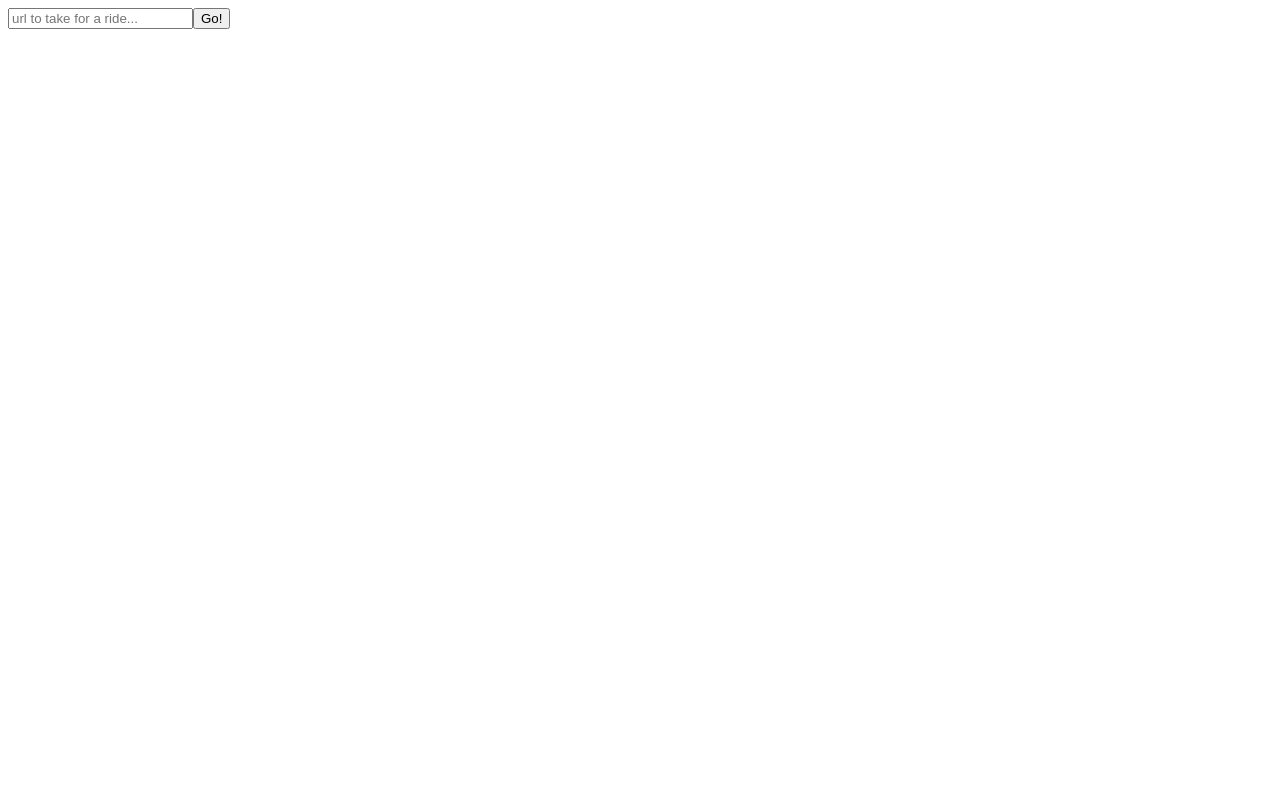
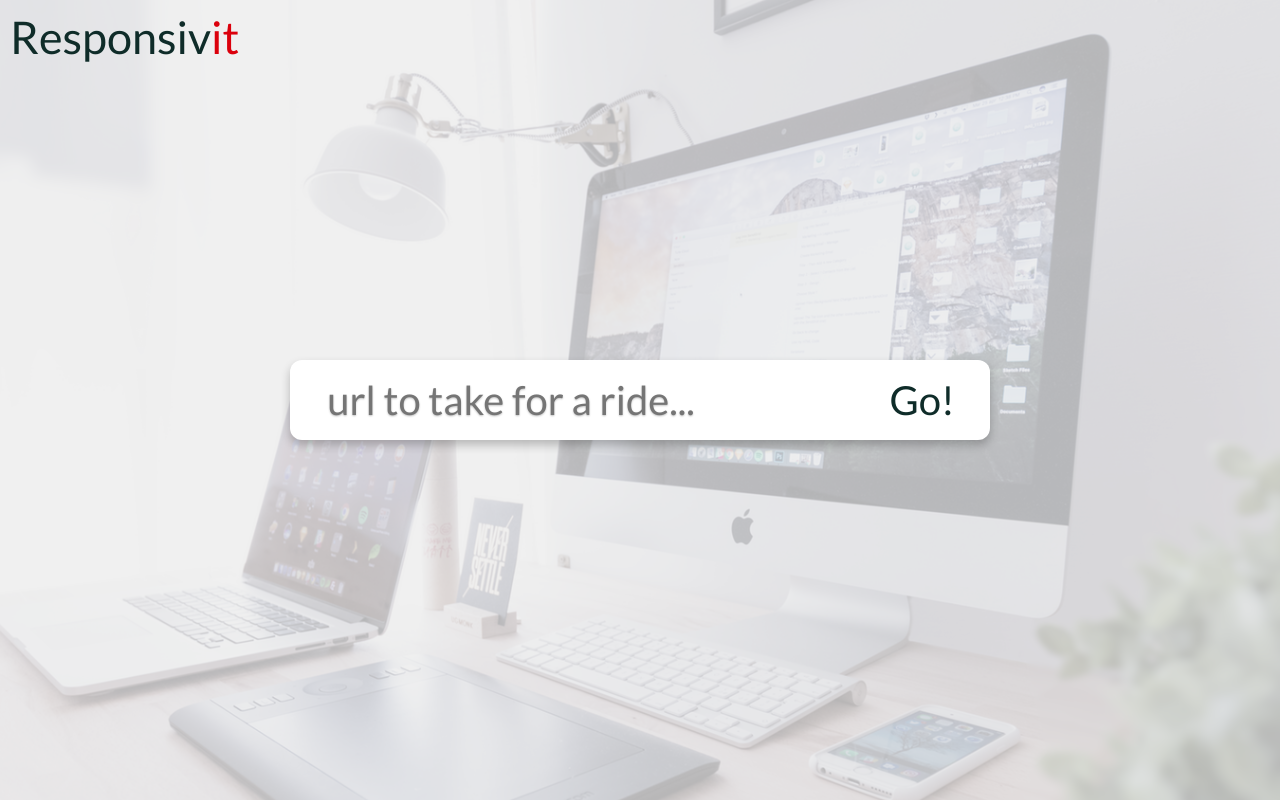
Before and after one commit to tomermes/responsivit, a React app in the folder packages/app/: page / in a window 1280 px wide. Built offline with nearby package versions, Linux system fonts and the light colour scheme; the HTML template or start-up script is replaced by a standard one.

Commit message:
completing preload page

```diff
--- a/package.json
+++ b/package.json
@@ -41,9 +41,15 @@
   "license": "MIT",
   "private": true,
   "dependencies": {
+    "@types/jquery": "^3.3.29",
+    "css-loader": "^2.1.0",
+    "file-loader": "^3.0.1",
+    "jquery": "^3.3.1",
     "run-p": "0.0.0",
+    "style-loader": "^0.23.1",
     "ts-build": "^0.2.0",
     "ts-node": "^8.0.2",
+    "url-loader": "^1.1.2",
     "yarn": "^1.13.0"
   }
 }
--- a/packages/app/src/app.tsx
+++ b/packages/app/src/app.tsx
@@ -1,26 +1,33 @@
 import React from 'react'
 import PreLoad from './preload'
+import MainFrame from './mainframe'
 
 export enum AppState{
     PreLoad,
     SiteLoaded
 }
 
-export interface IState {
+export interface IAppState {
     currAppState: AppState
 }
 
-export class App extends React.Component<{}, IState > {
+export class App extends React.Component<{}, IAppState > {
     constructor(props: {}) {
         super(props)
         this.state = {currAppState: AppState.PreLoad}
     }
 
+    public MoveToMain(){
+        this.setState({
+            currAppState: AppState.SiteLoaded
+        })
+    }
+
     public render() {
         if (this.state.currAppState === AppState.PreLoad){
-            return <PreLoad />
+            return <PreLoad app={this}/>
         } else { // if (this.state.currAppState === AppState.SiteLoaded){
-            return <main>Main App</main>
+            return <MainFrame />
         }
     }
 }
--- /dev/null
+++ b/packages/app/src/mainframe.tsx
@@ -0,0 +1,18 @@
+import React from 'react'
+import './mainframe.css'
+
+export default class MainFrame extends React.Component<{}, {} > {
+    constructor(props: {}) {
+        super(props)
+        this.state = {}
+    }
+
+    public render() {
+        // <iframe src="http://www.wix.com/" />
+        return (
+            <div className="mainframe">
+                <h1>Hello world</h1>
+            </div>
+        )
+    }
+}
--- /dev/null
+++ b/packages/app/src/preload.css
@@ -0,0 +1,73 @@
+@import url('https://fonts.googleapis.com/css?family=Lato');
+
+:root {
+    --black: rgb(15, 44, 41);
+    --red: rgb(219, 0, 12);
+  }
+
+body{
+    margin: 0;
+    padding: 0;
+}
+
+.logo{
+    position: absolute;
+    top: 0;
+    left: 0;
+    padding: 10px;
+    font-size: 45px;
+    font-family: 'Lato', serif;
+    color: var(--black);
+}
+
+.logo :last-child{
+    color: var(--red);
+}
+
+.preload{
+    width: 100vw;
+    height: 100vh;
+    display: flex;
+    justify-content: center;
+    align-items: center;
+    font-family: 'Lato', serif;
+    color: var(--black);
+}
+
+.background{
+    position: absolute;
+    width: 100%;
+    height: 100%;
+    background-image: url('../assets/images/background.png');
+    background-size: cover;
+    filter: grayscale(40%) brightness(80%) opacity(30%);
+}
+
+.container{
+    position: relative;
+    background-color: white;
+    height: 80px;
+    width: 700px;
+    border-radius: 12px;
+    box-shadow: 0 5px 10px rgba(0,0,0,0.24);
+    display: flex;
+    justify-content: space-around;
+    align-items: center;
+}
+
+.container input{
+    background: none;
+    outline: none;
+    box-shadow: none;
+    border: none;
+    font-size: 40px;
+    color: rgba(0, 0, 0, 0.54);
+    text-shadow: 0 1px 2px rgba(0,0,0,0.24);
+    font-family: 'Lato', serif;
+    width: 70%;
+}
+
+.container a{
+    font-size: 40px;
+    cursor: pointer;
+}
--- a/packages/app/src/preload.tsx
+++ b/packages/app/src/preload.tsx
@@ -1,18 +1,35 @@
 import React from 'react'
-// import Background from '../assets/images/background.png'
+import './preload.css'
+import $ from 'jquery'
 
-export default class PreLoad extends React.Component<{}, {} > {
-    constructor(props: {}) {
+export default class PreLoad extends React.Component<any, {}> {
+    constructor(props: any) {
         super(props)
         this.state = {}
+        this.moveToMain = this.moveToMain.bind(this);
+    }
+
+    public componentDidMount() {
+        $('.container input').focus();
     }
 
     public render() {
         return (
-            <div>
-                <input placeholder="url to take for a ride..." />
-                <button>Go!</button>
+            <div className="preload">
+                <div className="background" />
+                <div className="logo">
+                    <span>Responsiv</span>
+                    <span>it</span>
+                </div>
+                <div className="container">
+                    <input placeholder="url to take for a ride..." />
+                    <a onClick={this.moveToMain}>Go!</a>
+                </div>
             </div>
         )
     }
+
+    public moveToMain() {
+        this.props.app.MoveToMain();
+    }
 }
--- a/packages/app/webpack.config.js
+++ b/packages/app/webpack.config.js
@@ -18,6 +18,16 @@ exports.module = {
         {
             test: /\.tsx?$/,
             loader: '@ts-tools/webpack-loader'
+        },
+        {
+            test: /\.png$/,
+            use:[
+                {loader: "file-loader"}
+            ]
+        },
+        {
+            test: /\.css$/,
+            loader: "style-loader!css-loader",
         }
     ]
 }
```
Also changed, not shown: packages/app/assets/images/background.png (added), packages/app/src/app.css (added), packages/app/src/mainframe.css (added), 1 other file (tests, documents, lock files or other folders).
